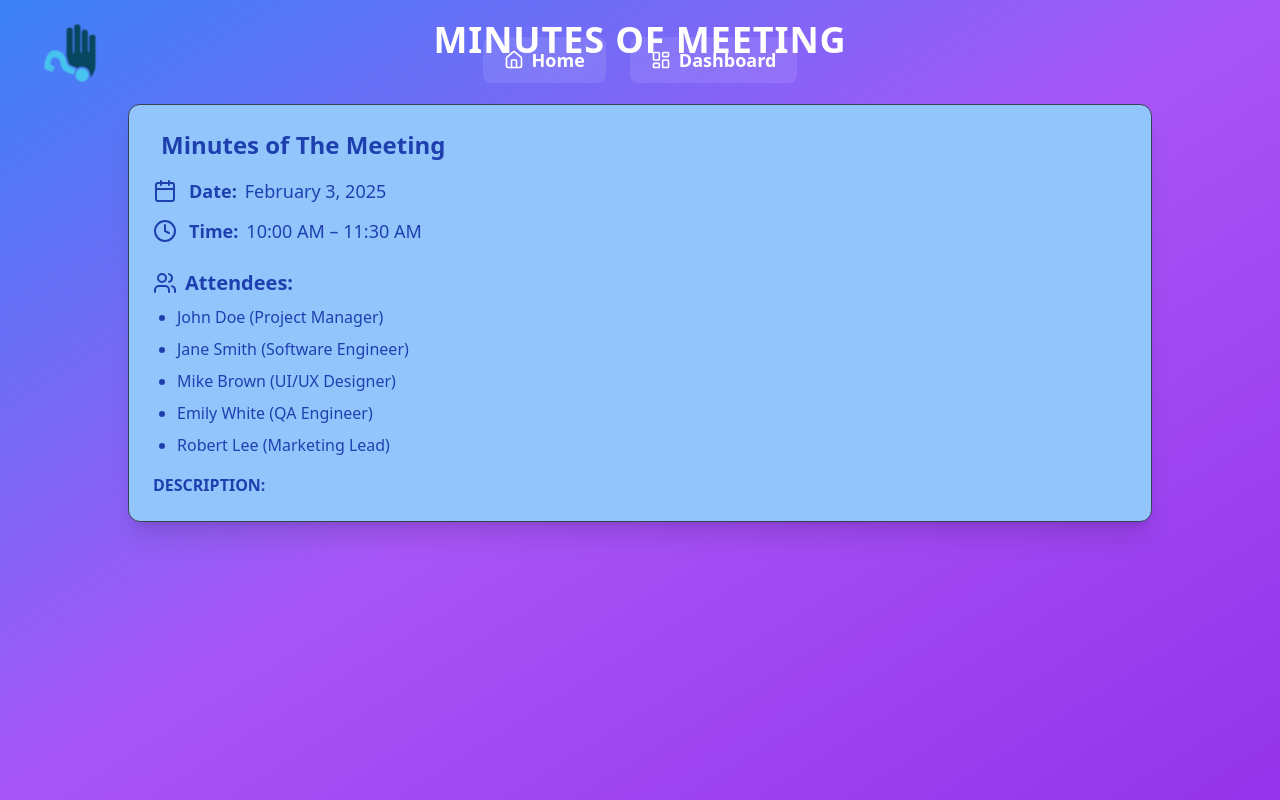
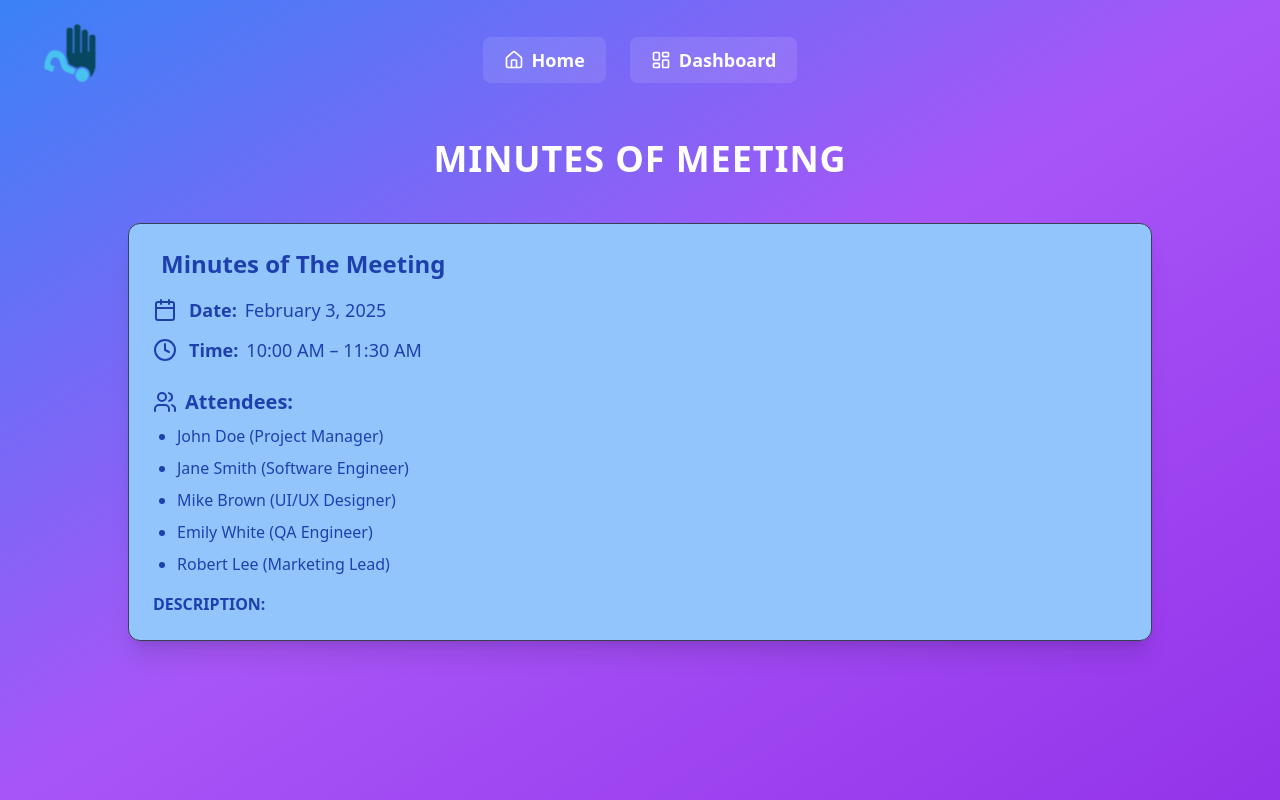
Before and after one commit to ARYANBISHWAS07/DevSoc-25, a Next.js app in the folder frontend/: page /Meetings/1 in a window 1280 px wide. Built offline with nearby package versions, Linux system fonts and the light colour scheme.

Commit message:
navbar pushed

```diff
--- a/frontend/src/app/LandingPage/firstPage1.tsx
+++ b/frontend/src/app/LandingPage/firstPage1.tsx
@@ -26,7 +26,8 @@ function FirstPage1() {
 
 
 
-        </div>
+        {/*</div>*/}
+        </>
 
     );
 };
--- a/frontend/src/app/navbar.tsx
+++ b/frontend/src/app/navbar.tsx
@@ -1,29 +1,10 @@
 import OneLogo from "@/app/components/logo2";
 import Link from "next/link";
-import { useState, useEffect } from 'react';
-import { House, LayoutDashboard } from 'lucide-react';
+import { House, LayoutDashboard } from "lucide-react";
 
-
-const Navbar = () => {
-    const [scrolled, setScrolled] = useState(false);
-
-    useEffect(() => {
-        const handleScroll = () => {
-            const scrollTop = window.pageYOffset || document.documentElement.scrollTop;
-            setScrolled(scrollTop > 0);
-        };
-
-        window.addEventListener('scroll', handleScroll);
-        return () => window.removeEventListener('scroll', handleScroll);
-    }, []);
-
+export default function Navbar() {
     return (
-        <nav
-            className={`fixed top-0 left-0 w-full z-50 flex items-center justify-between px-6 py-3 transition-colors duration-300 ease-in-out ${scrolled
-                    ? 'bg-slate-900 text-white opacity-80'
-                    : 'bg-transparent text-white'
-                }`}
-        >
+        <nav className="flex items-center justify-between bg-transparent px-6 py-3">
             <div>
                 <OneLogo />
             </div>
@@ -31,12 +12,13 @@ const Navbar = () => {
                 <ul className="flex flex-row gap-6 text-lg font-semibold">
                     {[
                         { icon: <House className="w-5 h-5" />, name: "Home", path: "/" },
-                        { icon: <LayoutDashboard className="w-5 h-5 " />, name: "Dashboard", path: "/main" },
+                        { icon: <LayoutDashboard className="w-5 h-5" />, name: "Dashboard", path: "/main" },
                     ].map(({ name, path, icon }) => (
                         <li key={name}>
                             <Link
                                 href={path}
-                                className="flex items-center gap-2 px-5 py-2 rounded-lg border border-transparent transition-all duration-300 ease-in-out bg-white/10 hover:bg-white/20 hover:shadow-lg hover:shadow-white hover:border-white/50"
+                                className="flex items-center gap-2 text-white px-5 py-2 rounded-lg border border-transparent transition-all duration-300 ease-in-out
+                                bg-white/10 hover:bg-white/20 hover:shadow-lg hover:shadow-white hover:border-white/50"
                             >
                                 {icon}
                                 <span>{name}</span>
@@ -45,11 +27,10 @@ const Navbar = () => {
                     ))}
                 </ul>
             </div>
+
             <div className="w-[100px] invisible">
                 <h1>hello</h1>
             </div>
         </nav>
     );
-};
-
-export default Navbar;
+}
```
